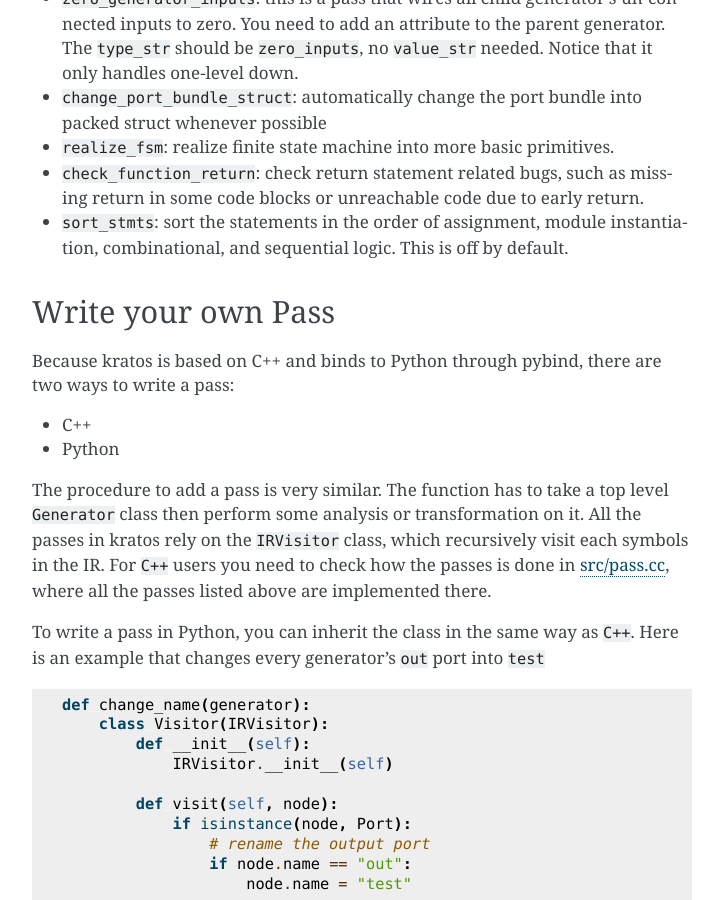
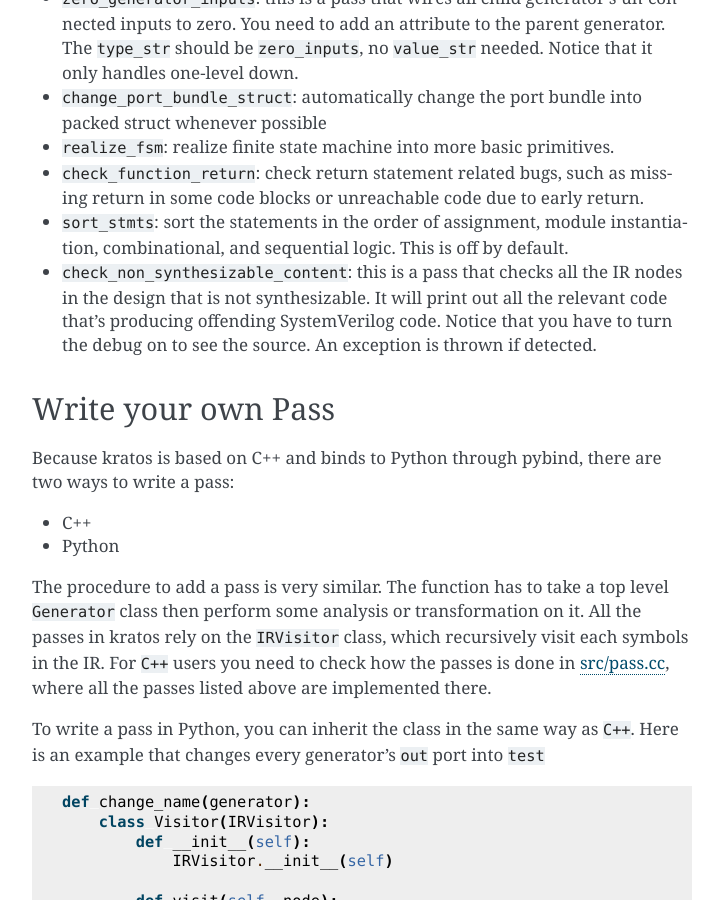
Before and after one commit to Kuree/kratos, a Sphinx documentation site: the page built from docs/advanced/passes.rst, in a window 1280 px wide and 900 px high, scrolled down 1868 px. Shown: the whole window, without its empty margins (388-1111 px from the left). Built offline with Sphinx 7.4.7, drawn with Linux system fonts in a browser that asks for light colours.

Commit message:
add pass to detect non-synthesizable sv component; resolve #84

```diff
--- a/docs/advanced/passes.rst
+++ b/docs/advanced/passes.rst
@@ -94,6 +94,11 @@ readable and your life easier:
   return.
 - ``sort_stmts``: sort the statements in the order of assignment, module
   instantiation, combinational, and sequential logic. This is off by default.
+- ``check_non_synthesizable_content``: this is a pass that checks all the
+  IR nodes in the design that is not synthesizable. It will print out all
+  the relevant code that's producing offending SystemVerilog code. Notice
+  that you have to turn the debug on to see the source. An exception is
+  thrown if detected.
 
 
 Write your own Pass
```
Also changed, not shown: 6 other files.
